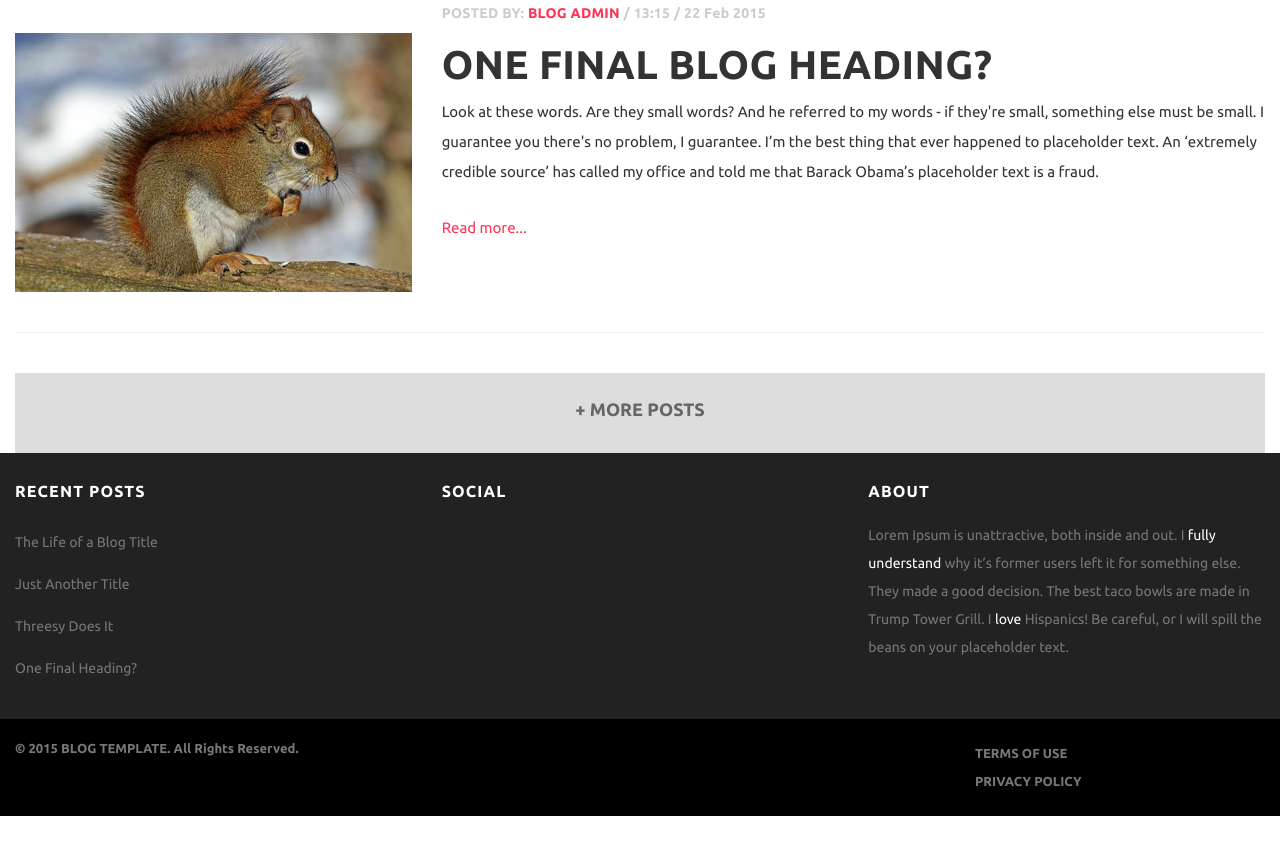
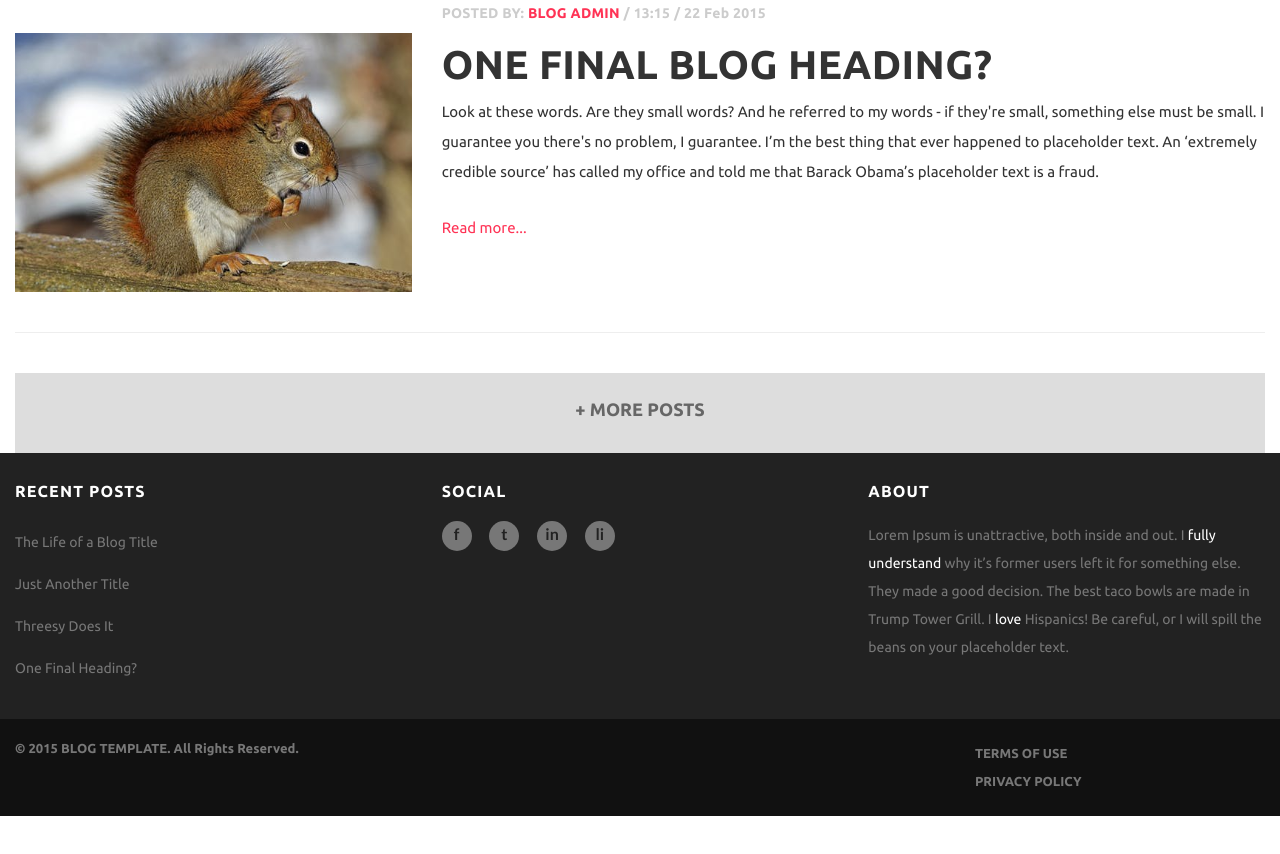
Before and after one commit to robinzigmond/frontendtest, a plain HTML site: page index.html in a window 1280 px wide. Shown: the part 1642-2496 px from the top of the page. Drawn offline with nearby package versions, Linux system fonts and the light colour scheme; a web font is replaced by a local one.

Commit message:
added social media icons

```diff
--- a/index.html
+++ b/index.html
@@ -9,6 +9,7 @@
         <link rel="stylesheet" href="https://maxcdn.bootstrapcdn.com/bootstrap/3.3.7/css/bootstrap.min.css">
         <link href="https://fonts.googleapis.com/css?family=Ubuntu:400,700" rel="stylesheet">
         <link href="https://fonts.googleapis.com/css?family=Rozha+One" rel="stylesheet">
+        <link href="https://fonts.googleapis.com/css?family=Lato:700" rel="stylesheet">
         <link rel="stylesheet" type="text/css" href="style.css">
     </head>
     <body>
@@ -129,7 +130,12 @@
                 </div>
                 <div class="col-xs-12 col-sm-4">
                     <h4>SOCIAL</h4>
-                    <!-- social media icons, left till later-->
+                    <div id="social-media-icons">
+                        <a href="https://www.facebook.com/"><div class="social">f</div></a>
+                        <a href="https://www.twitter.com/"><div class="social">t</div></a>
+                        <a href="https://www.instagram.com/"><div class="social">in</div></a>
+                        <a href="https://www.linkedin.com/"><div class="social">li</div></a>
+                    </div>
                 </div>
                 <div class="col-xs-12 col-sm-4">
                     <h4>ABOUT</h4>
--- a/style.css
+++ b/style.css
@@ -173,6 +173,28 @@ nav {
     line-height: 3;
 }
 
+#social-media-icons {
+    font-family: 'Lato', sans-serif;
+    padding-bottom: 50px;
+}
+
+.social {
+    display: inline-block;
+    color: #222;
+    background-color: #777;
+    border-radius: 50%;
+    height: 30px;
+    width: 30px;
+    padding-top: 2px;
+    text-align: center;
+    margin-right: 15px;
+    font-size: 16px;
+}
+
+.social:hover {
+    background-color: #fff;
+}
+
 #about {
     line-height: 2;
 }
@@ -183,7 +205,7 @@ nav {
 }
 
 footer {
-    background-color: #000;
+    background-color: #111;
     color: #777;
     padding: 20px 0;
     font-size: 13px;
@@ -203,7 +225,7 @@ footer a, footer a:hover {
 
 /******TO DO!****************
 
-1) find suitable social media icons (or make own?)
+DONE! 1) find suitable social media icons (or make own?)
 DONE! 2) find some way to do "brand" icon on left of navbar (find image? doable with CSS?)
 DONE! 3) fix "hamburger icon" to look more like screenshot
 4) replace top image by carousel (bootstrap!)
```
